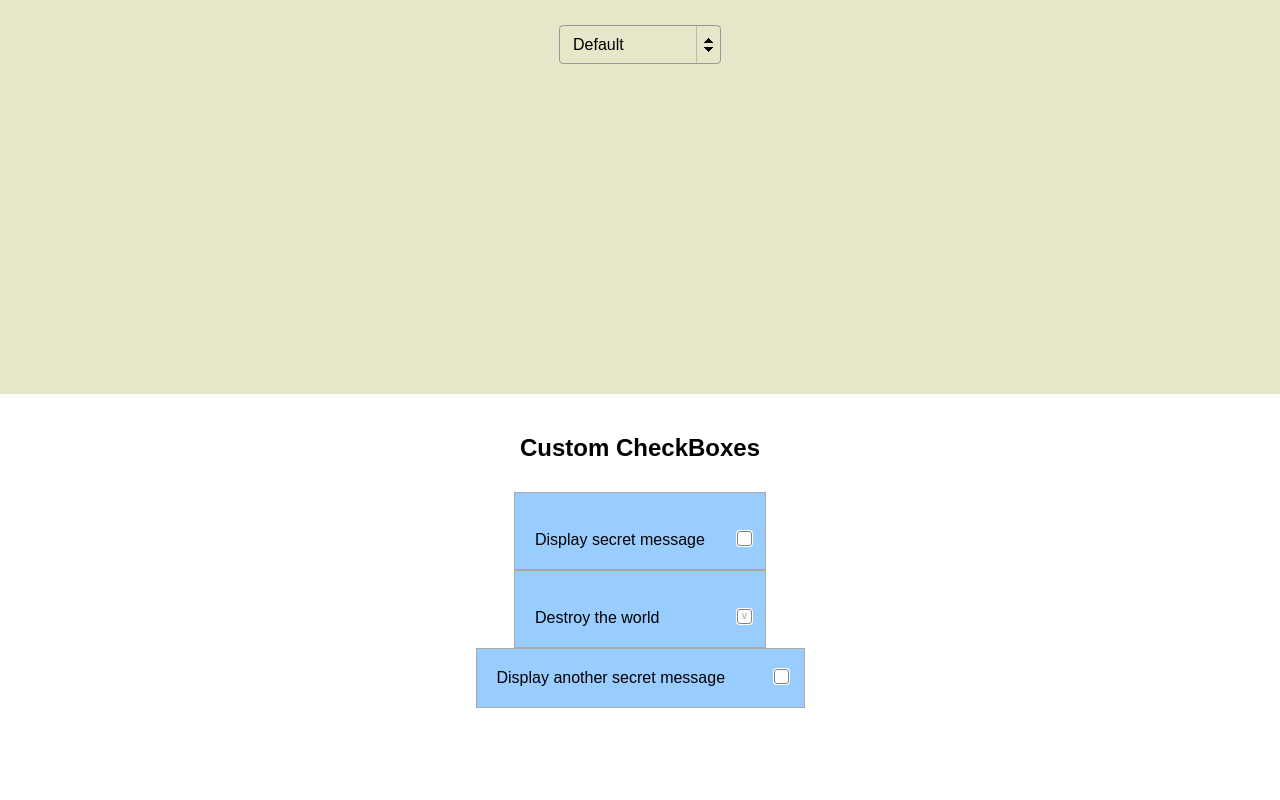
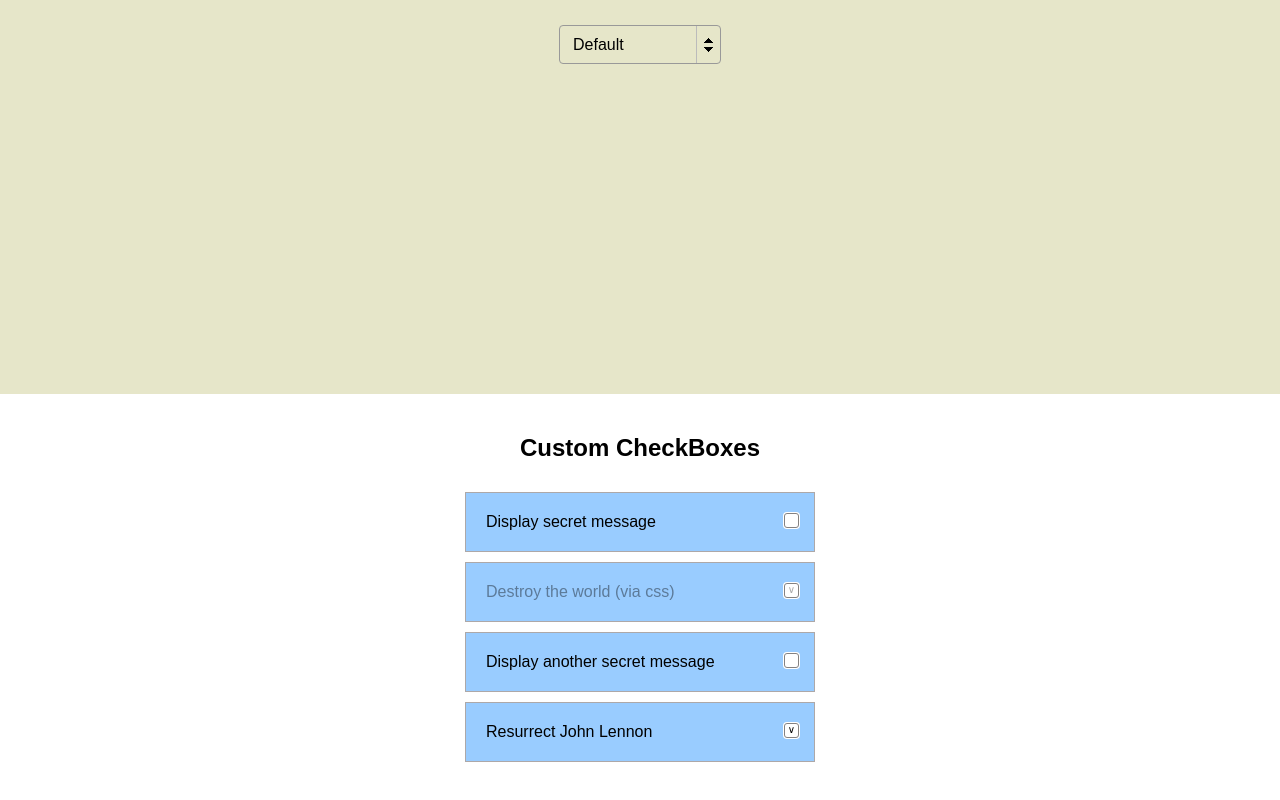
Before and after one commit to Nata25/JS_9-10_jquery, a plain HTML site: page index.html in a window 1280 px wide. Shown: the part 886-1686 px from the top of the page. Drawn offline with nearby package versions, Linux system fonts and the light colour scheme.

Commit message:
Reorganize html; disabled js checkbox in progress

```diff
--- a/css/style.css
+++ b/css/style.css
@@ -246,36 +246,31 @@ img {
 
 /* Checkboxes */
 
+.wrapper {
+    position: relative;
+    margin: 0 auto;
+    width: 350px;
+    text-transform: none;
+    box-sizing: border-box;
+}
+
 .checkBox-container {
     font-family: Arial, sans-serif;
     text-transform: capitalize;
 }
 
 .css-checkbox,
-.js-checkbox {
+.js-wrapper {
     position: relative;
-    width: 250px;
-    margin: 0 auto;
+    margin: 10px auto;
+    padding: 20px 57px 20px 20px;
     background-color: #99ccff;
     border: 1px solid #ada8a8;
-    text-transform: none;
-}
-
-.js-checkbox {
-    padding: 20px 57px 20px 20px;
-}
-
-.css-checkbox label {
-    display: inline-block;
-    position: relative;
-    margin: 0;
-    width: 175px;
-    padding: 20px 57px 20px 20px;
     font-size: 16px;
     text-align: left;
 }
 
-.css-checkbox label::after,
+.css-checkbox::after,
 .js-checkbox-container {
     position: absolute;
     top: 20px;
@@ -289,36 +284,40 @@ img {
     z-index: 1;
 }
 
-.css-checkbox label::after {
+.css-checkbox::after {
     content: '';
 }
 
-.native-checkbox,
+.css-native-checkbox,
 .js-native-checkbox {
-    /*display: none;*/
-    opacity: 0;
+    display: none;
+    /*opacity: 0;*/
 }
 
-.native-checkbox:checked + label::after,
-.native-checkbox:disabled + label::after {
+.css-native-checkbox:checked + label::after {
     content: '\2228';
     font-size: 10px;
     text-align: center;
 }
 
-.native-checkbox:disabled + label::after {
+.css-native-checkbox:disabled + label::after,
+.disabled {
     color: rgba(83, 83, 83, .5);
+}
+
+.label-disabled {
+    color: rgba(0, 0, 0, .4);
 }
 
 .message {
     display: none;
     position: absolute;
-    top: 21px;
-    right: -220px;
+    top: 20px;
+    right: -225px;
     font-size: 16px;
 }
 
-.native-checkbox:checked ~ #css-message {
+.css-native-checkbox:checked ~ #css-message {
     display: block;
 }
 
--- a/index.html
+++ b/index.html
@@ -7,7 +7,6 @@
         <script type="text/javascript" src="http://ajax.googleapis.com/ajax/libs/jquery/1.7.1/jquery.min.js"></script>
         <script type="text/javascript" src="js/jquery.jcarousel.js"></script>
         <script type="text/javascript" src="js/jquery.selectBox.js"></script>
-        <!-- <script type="text/javascript" src="js/jquery.checkbox.js"></script> -->
         <script type="text/javascript" src="js/script.js"></script>
 
     </head>
@@ -61,23 +60,43 @@
         <section class="checkBox-container">
             <h2>Custom checkBoxes</h2>
 
-            <div class="css-checkbox">
-                <input type="checkbox" id="css-checkbox-input" name="css-checkbox-input" class="native-checkbox">
-                <label for="css-checkbox-input">Display secret message</label>
+            <div class="wrapper">
+                <input type="checkbox"
+                    id="css-checkbox-input"
+                    name="css-checkbox-input"
+                    class="css-native-checkbox">
+                <label for="css-checkbox-input"
+                    class="css-checkbox">
+                    Display secret message
+                </label>
                 <span class="message" id="css-message">this is a pure CSS checkbox</span>
             </div>
 
-            <div class="css-checkbox">
-                <input type="checkbox" disabled="disabled" id="css-checkbox-input-disabled" name="css-checkbox-input-disabled" class="native-checkbox">
-                <label for="css-checkbox-input-disabled">Destroy the world</label>
+
+            <div class="wrapper">
+                <input type="checkbox"
+                    disabled checked
+                    id="css-checkbox-input-disabled"
+                    name="css-checkbox-input-disabled"
+                    class="css-native-checkbox">
+                <label for="css-checkbox-input-disabled"
+                    class="css-checkbox label-disabled">
+                    Destroy the world (via css)
+                </label>
             </div>
 
-            <div class="js-checkbox">
+            <div class="wrapper js-wrapper">
                 Display another secret message
                 <span class="js-checkbox-container"></span>
-                <input type="checkbox" id="js-checkbox-input" name="js-checkbox-input" class="js-native-checkbox">
-                <span class="message" id="js-message">this custom checkbox uses JS</span>
+                <input type="checkbox" name="js-checkbox-input" class="js-native-checkbox">
+                <span class="message">this custom checkbox uses JS</span>
+            </div>
 
+            <div class="wrapper js-wrapper">
+                Resurrect John Lennon
+                <span class="js-checkbox-container"></span>
+                <input type="checkbox" disabled checked name="js-checkbox-input" class="js-native-checkbox">
+                <span class="message">this custom checkbox uses JS</span>
             </div>
 
         </section>
--- a/js/script.js
+++ b/js/script.js
@@ -48,12 +48,12 @@ $(function() {
     });
 
     // JS custom checkbox
-    $(".js-checkbox").mousedown(function() {
+    $(".js-wrapper").mousedown(function() {
     /* при клике на чекбоксе меняем его вид и значение */
         changeCheck($(this));
     });
 
-    $(".js-checkbox").each(function() {
+    $(".js-wrapper").each(function() {
     /* при загрузке страницы нужно проверить какое значение имеет чекбокс и в соответствии с ним выставить вид */
          changeCheckStart($(this));
     });
@@ -84,6 +84,11 @@ $(function() {
         if (input.attr("checked")) {
             container.html("\u2228");
         }
+
+        if (input.attr("disabled")) {
+            // console.log("disabled");
+            $(this).addClass("disabled");
+        }
     }
 
 
```
